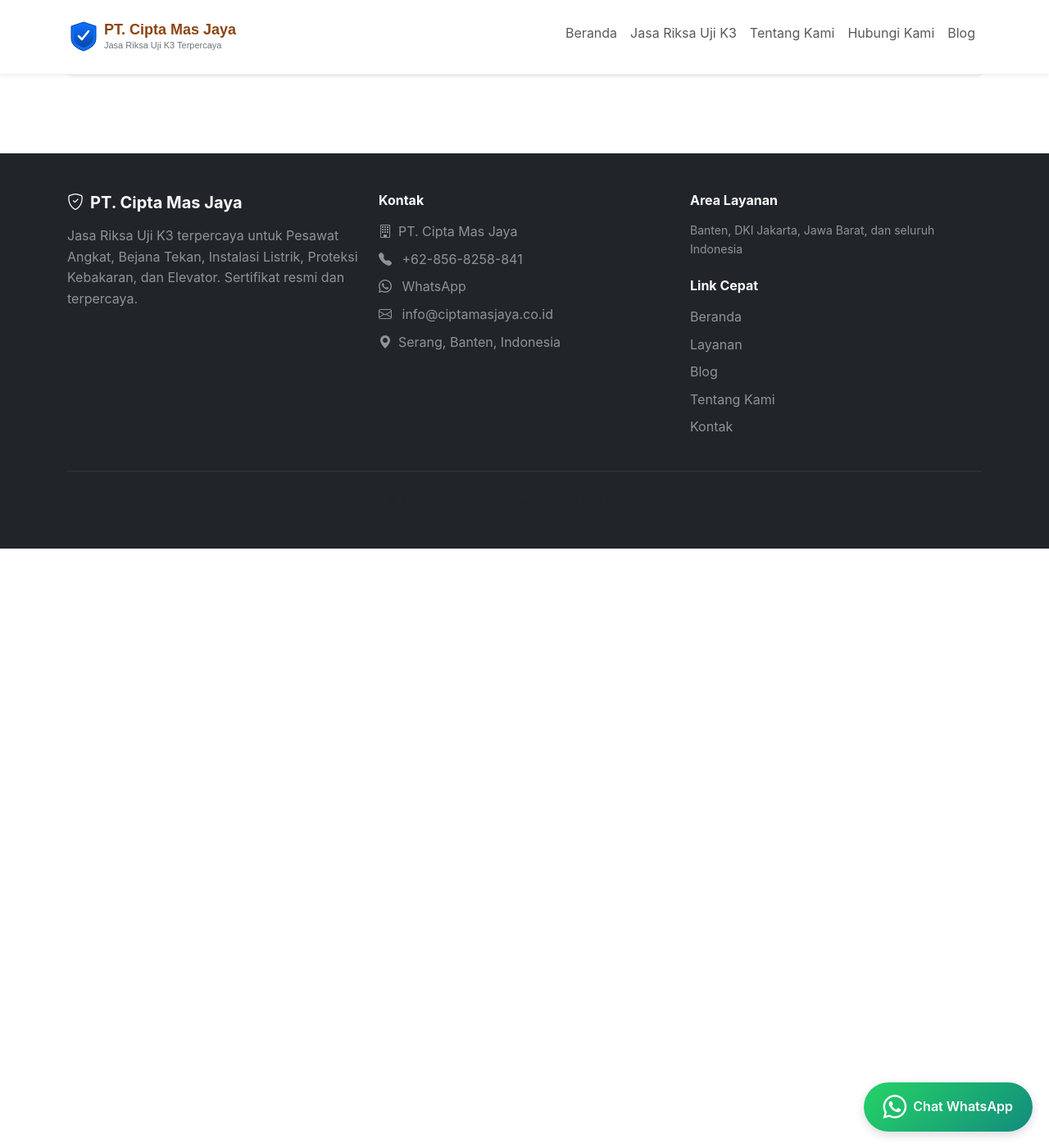
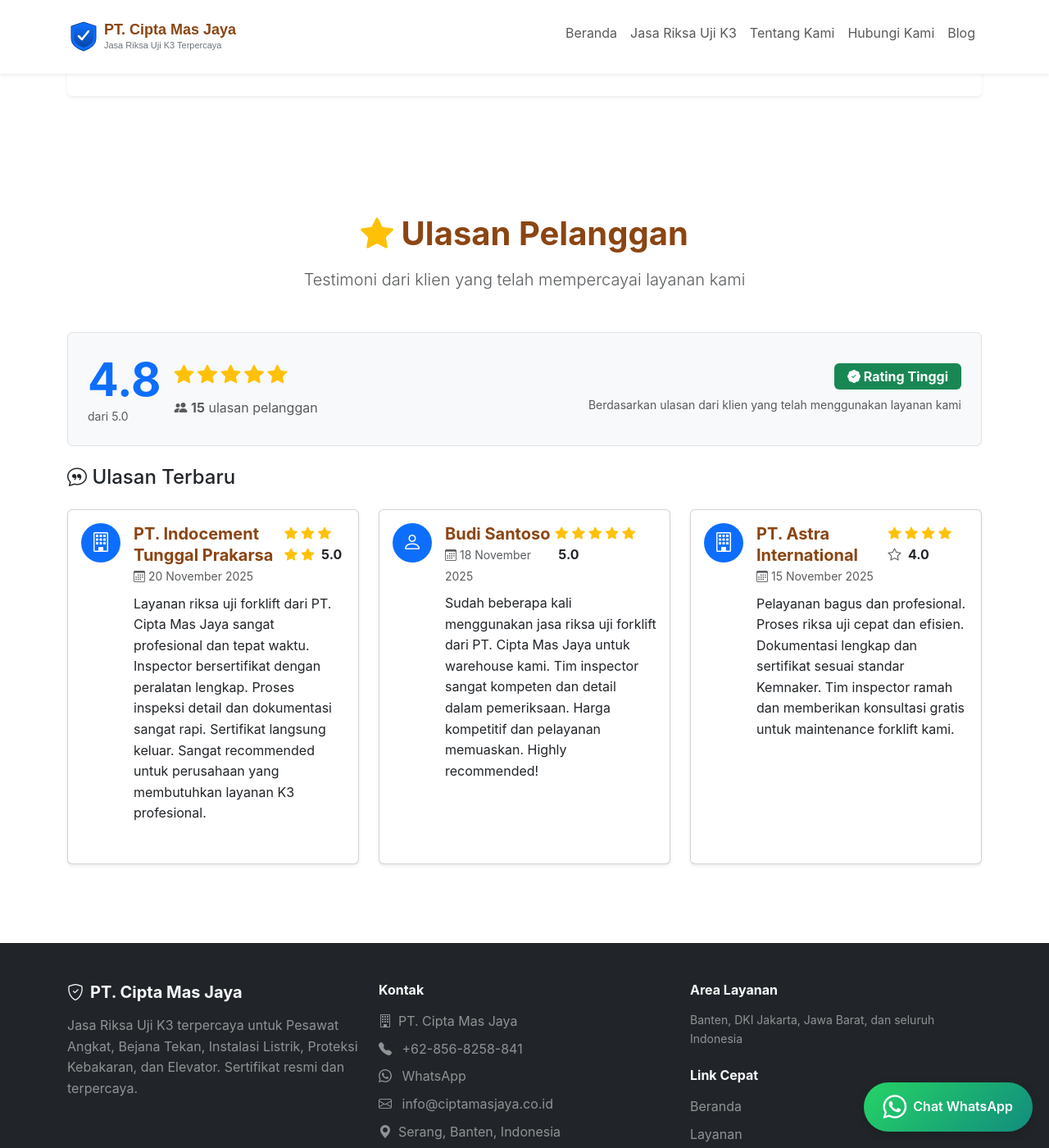
Before and after one commit to ciptamasjaya/cmj.github.io, a Jekyll site: the page built from _services/riksa-uji-pesawat-angkat-angkut/riksa-uji-forklift/riksa-uji-forklift.md, in a window 1280 px wide and 1400 px high, scrolled down 1003 px. Shown: the whole window at 82% size. Built offline with Jekyll 4.4.1, drawn with Linux system fonts in a browser that asks for light colours; some of the changed text lies outside the part shown.

Commit message:
Add review system with Schema.org markup and Drupal naming convention
Features:
   - Add reviews block with aggregate rating and individual review cards
   - Add minimalist rating badges (displayed below carousel and next to category)
   - Add Schema.org structured data for Service reviews and AggregateRating
   - Implement equal-height review cards with Bootstrap flexbox
   - Add sample review data to forklift service page (rating 4.8, 3 reviews)

   Components (Drupal naming convention):
   - component--aggregate-rating.html: Overall rating display with stars
   - component--rating-badge.html: Minimalist inline rating badge
   - component--review-card.html: Individual review card with author/date/rating

   Block Template:
   - block--reviews.html: Complete reviews section block

   Schema:
   - schema--service-reviews.html: Schema.org Service with reviews and ratings

   Modified:
   - node--service.html: Add rating badges (2 locations) and reviews block
   - riksa-uji-forklift.md: Add rating, review_count, reviews data, custom_schema

   All files follow Drupal naming convention with proper prefixes.

```diff
--- /dev/null
+++ b/_includes/block-templates/block--reviews.html
@@ -0,0 +1,102 @@
+{% comment %}
+============================================================================
+Block Template: Reviews
+============================================================================
+
+@file        block--reviews.html
+@path        _includes/block-templates/block--reviews.html
+@description Complete reviews block with aggregate rating and review cards
+@version     1.0.0
+@date        2025-11-24
+
+Features:
+---------
+- H2 section heading
+- Aggregate rating display (overall score + review count)
+- Individual review cards (displays first 3 reviews)
+- Responsive layout with Bootstrap grid
+- Schema.org structured data support
+
+Frontmatter Structure Required:
+--------------------------------
+rating: 4.8
+review_count: 15
+reviews:
+  - author: "John Doe"
+    author_type: "Person"
+    rating: 5
+    date: "2025-11-20"
+    review: "Pelayanan sangat profesional..."
+  - author: "PT. Contoh Perusahaan"
+    author_type: "Organization"
+    rating: 4
+    date: "2025-11-18"
+    review: "Layanan bagus, tepat waktu..."
+
+Usage:
+------
+1. Add review data to page frontmatter
+2. Add schema to custom_schema:
+   custom_schema:
+     - schema/schema--service-reviews.html
+3. Include block in page:
+   {% include block-templates/block--reviews.html %}
+
+============================================================================
+{% endcomment %}
+
+{% if page.rating and page.reviews %}
+<section id="reviews" class="block--reviews my-5 py-5 bg-white">
+  <div class="container">
+
+    <!-- Section Header -->
+    <div class="text-center mb-5">
+      <h2 class="display-6 fw-bold mb-3">
+        <i class="bi bi-star-fill text-warning"></i>
+        Ulasan Pelanggan
+      </h2>
+      <p class="lead text-muted">
+        Testimoni dari klien yang telah mempercayai layanan kami
+      </p>
+    </div>
+
+    <!-- Aggregate Rating -->
+    {% include components/reviews/component--aggregate-rating.html
+       rating=page.rating
+       review_count=page.review_count
+    %}
+
+    <!-- Individual Reviews (Show first 3) -->
+    <div class="reviews-list mt-4">
+      <h3 class="h4 mb-4">
+        <i class="bi bi-chat-quote"></i>
+        Ulasan Terbaru
+      </h3>
+      <div class="row row-cols-1 row-cols-lg-3 g-4">
+        {% for review in page.reviews limit:3 %}
+        <div class="col">
+          {% include components/reviews/component--review-card.html
+             author=review.author
+             author_type=review.author_type
+             rating=review.rating
+             date=review.date
+             review=review.review
+             avatar=review.avatar
+          %}
+        </div>
+        {% endfor %}
+      </div>
+    </div>
+
+    {% if page.reviews.size > 3 %}
+    <div class="text-center mt-4">
+      <p class="text-muted">
+        <i class="bi bi-info-circle"></i>
+        Menampilkan 3 dari {{ page.reviews.size }} ulasan
+      </p>
+    </div>
+    {% endif %}
+
+  </div>
+</section>
+{% endif %}
--- /dev/null
+++ b/_includes/components/reviews/component--aggregate-rating.html
@@ -0,0 +1,79 @@
+{% comment %}
+============================================================================
+Component: Aggregate Rating Display
+============================================================================
+
+@file        component--aggregate-rating.html
+@path        _includes/components/reviews/component--aggregate-rating.html
+@description Display aggregate rating with stars, score, and review count
+@version     1.0.0
+@date        2025-11-24
+
+Parameters:
+-----------
+- rating: Average rating value (required, e.g., 4.8)
+- review_count: Total number of reviews (required)
+- show_breakdown: Show rating breakdown (optional, default: false)
+
+Usage:
+------
+{% include components/reviews/component--aggregate-rating.html
+   rating=4.8
+   review_count=15
+%}
+
+============================================================================
+{% endcomment %}
+
+{% assign rating = include.rating | default: 0 %}
+{% assign review_count = include.review_count | default: 0 %}
+{% assign show_breakdown = include.show_breakdown | default: false %}
+
+<div class="aggregate-rating bg-light border rounded p-4 mb-4">
+  <div class="row align-items-center">
+    <div class="col-md-6 text-center text-md-start mb-3 mb-md-0">
+      <div class="d-flex align-items-center justify-content-center justify-content-md-start">
+        <div class="rating-score me-3">
+          <div class="display-4 fw-bold text-primary mb-0">{{ rating }}</div>
+          <div class="text-muted small">dari 5.0</div>
+        </div>
+        <div class="rating-stars">
+          <div class="mb-2">
+            {% assign full_stars = rating | floor %}
+            {% assign decimal = rating | minus: full_stars %}
+            {% assign has_half = false %}
+            {% if decimal >= 0.3 and decimal < 0.8 %}
+              {% assign has_half = true %}
+            {% elsif decimal >= 0.8 %}
+              {% assign full_stars = full_stars | plus: 1 %}
+            {% endif %}
+
+            {% for i in (1..5) %}
+              {% if i <= full_stars %}
+                <i class="bi bi-star-fill text-warning fs-4"></i>
+              {% elsif has_half and i == full_stars | plus: 1 %}
+                <i class="bi bi-star-half text-warning fs-4"></i>
+              {% else %}
+                <i class="bi bi-star text-muted fs-4"></i>
+              {% endif %}
+            {% endfor %}
+          </div>
+          <div class="text-muted">
+            <i class="bi bi-people-fill"></i>
+            <strong>{{ review_count }}</strong> ulasan pelanggan
+          </div>
+        </div>
+      </div>
+    </div>
+    <div class="col-md-6">
+      <div class="rating-summary text-center text-md-end">
+        <div class="badge bg-success fs-6 px-3 py-2 mb-2">
+          <i class="bi bi-patch-check-fill"></i> Rating Tinggi
+        </div>
+        <p class="mb-0 small text-muted">
+          Berdasarkan ulasan dari klien yang telah menggunakan layanan kami
+        </p>
+      </div>
+    </div>
+  </div>
+</div>
--- /dev/null
+++ b/_includes/components/reviews/component--rating-badge.html
@@ -0,0 +1,78 @@
+{% comment %}
+============================================================================
+Component: Rating Badge (Minimalist)
+============================================================================
+
+@file        component--rating-badge.html
+@path        _includes/components/reviews/component--rating-badge.html
+@description Minimalist inline rating display with stars and review count
+@version     1.0.0
+@date        2025-11-24
+
+Parameters:
+-----------
+- rating: Average rating value (required, e.g., 4.8)
+- review_count: Total number of reviews (required)
+- size: Badge size - "sm" | "md" | "lg" (default: "md")
+- style: Display style - "inline" | "badge" (default: "inline")
+
+Usage:
+------
+{% include components/reviews/component--rating-badge.html
+   rating=4.8
+   review_count=15
+   size="sm"
+%}
+
+============================================================================
+{% endcomment %}
+
+{% assign rating = include.rating | default: 0 %}
+{% assign review_count = include.review_count | default: 0 %}
+{% assign size = include.size | default: "md" %}
+{% assign style = include.style | default: "inline" %}
+
+{% comment %} Set size classes {% endcomment %}
+{% if size == "sm" %}
+  {% assign text_size = "small" %}
+  {% assign icon_size = "" %}
+{% elsif size == "lg" %}
+  {% assign text_size = "fs-5" %}
+  {% assign icon_size = "fs-5" %}
+{% else %}
+  {% assign text_size = "" %}
+  {% assign icon_size = "" %}
+{% endif %}
+
+{% if style == "badge" %}
+<div class="rating-badge badge bg-warning text-dark d-inline-flex align-items-center gap-1 {{ text_size }}">
+  <i class="bi bi-star-fill"></i>
+  <span class="fw-bold">{{ rating }}</span>
+  <span class="text-muted">({{ review_count }})</span>
+</div>
+{% else %}
+<div class="rating-badge-inline d-inline-flex align-items-center gap-1 {{ text_size }}">
+  {% comment %} Generate stars {% endcomment %}
+  {% assign full_stars = rating | floor %}
+  {% assign decimal = rating | minus: full_stars %}
+  {% assign has_half = false %}
+  {% if decimal >= 0.3 and decimal < 0.8 %}
+    {% assign has_half = true %}
+  {% elsif decimal >= 0.8 %}
+    {% assign full_stars = full_stars | plus: 1 %}
+  {% endif %}
+
+  {% for i in (1..5) %}
+    {% if i <= full_stars %}
+      <i class="bi bi-star-fill text-warning {{ icon_size }}"></i>
+    {% elsif has_half and i == full_stars | plus: 1 %}
+      <i class="bi bi-star-half text-warning {{ icon_size }}"></i>
+    {% else %}
+      <i class="bi bi-star text-warning {{ icon_size }}"></i>
+    {% endif %}
+  {% endfor %}
+
+  <span class="fw-bold text-dark ms-1">{{ rating }}</span>
+  <span class="text-muted">({{ review_count }} ulasan)</span>
+</div>
+{% endif %}
--- /dev/null
+++ b/_includes/components/reviews/component--review-card.html
@@ -0,0 +1,77 @@
+{% comment %}
+============================================================================
+Component: Review Card
+============================================================================
+
+@file        component--review-card.html
+@path        _includes/components/reviews/component--review-card.html
+@description Individual review card with author, rating, date, and review text
+@version     1.0.0
+@date        2025-11-24
+
+Parameters:
+-----------
+- author: Review author name (required)
+- author_type: "Person" or "Organization" (default: "Person")
+- rating: Rating value 1-5 (required)
+- date: Review date (required)
+- review: Review text content (required)
+- avatar: Optional avatar image URL
+
+Usage:
+------
+{% include components/reviews/component--review-card.html
+   author="John Doe"
+   rating=5
+   date="2025-11-20"
+   review="Excellent service..."
+%}
+
+============================================================================
+{% endcomment %}
+
+{% assign author = include.author | default: "Anonymous" %}
+{% assign author_type = include.author_type | default: "Person" %}
+{% assign rating = include.rating | default: 5 %}
+{% assign date = include.date %}
+{% assign review_text = include.review %}
+{% assign avatar = include.avatar %}
+
+<div class="review-card card shadow-sm mb-3 h-100">
+  <div class="card-body d-flex flex-column">
+    <div class="d-flex align-items-start mb-3">
+      <div class="me-3">
+        {% if avatar %}
+        <img src="{{ avatar }}" alt="{{ author }}" class="rounded-circle" width="48" height="48">
+        {% else %}
+        <div class="rounded-circle bg-primary text-white d-flex align-items-center justify-content-center" style="width: 48px; height: 48px;">
+          <i class="bi bi-{% if author_type == 'Organization' %}building{% else %}person{% endif %} fs-4"></i>
+        </div>
+        {% endif %}
+      </div>
+      <div class="flex-grow-1">
+        <div class="d-flex justify-content-between align-items-start mb-2">
+          <div>
+            <h5 class="review-author mb-0">{{ author }}</h5>
+            <small class="text-muted">
+              <i class="bi bi-calendar3"></i> {{ date | date: "%d %B %Y" }}
+            </small>
+          </div>
+          <div class="review-rating">
+            {% for i in (1..5) %}
+              {% if i <= rating %}
+                <i class="bi bi-star-fill text-warning"></i>
+              {% else %}
+                <i class="bi bi-star text-muted"></i>
+              {% endif %}
+            {% endfor %}
+            <span class="ms-1 fw-bold">{{ rating }}.0</span>
+          </div>
+        </div>
+        <div class="review-text flex-grow-1">
+          <p class="mb-0">{{ review_text }}</p>
+        </div>
+      </div>
+    </div>
+  </div>
+</div>
--- a/_layouts/node--service.html
+++ b/_layouts/node--service.html
@@ -62,15 +62,36 @@ by page--service.html wrapper, NOT in this node template.
     <!-- Service Carousel -->
     <div class="col-lg-4 mb-4">
       {% include reusable/block--service-carousel.html max_height="400px" %}
+
+      {% if page.rating and page.review_count %}
+      <div class="mt-3 text-center">
+        {% include components/reviews/component--rating-badge.html
+           rating=page.rating
+           review_count=page.review_count
+           size="md"
+        %}
+      </div>
+      {% endif %}
     </div>
 
     <!-- Service Info -->
     <div class="col-lg-8">
       <h1 class="display-5 fw-bold text-primary mb-3">{{ page.title }}</h1>
 
-      {% if page.category %}
-      <span class="badge bg-primary mb-3">{{ page.category }}</span>
-      {% endif %}
+      <div class="mb-3 d-flex align-items-center gap-2 flex-wrap">
+        {% if page.category %}
+        <span class="badge bg-primary">{{ page.category }}</span>
+        {% endif %}
+
+        {% if page.rating and page.review_count %}
+        <span class="text-muted">•</span>
+        {% include components/reviews/component--rating-badge.html
+           rating=page.rating
+           review_count=page.review_count
+           size="sm"
+        %}
+        {% endif %}
+      </div>
 
       {% if page.description %}
       <p class="lead text-muted">{{ page.description }}</p>
@@ -111,6 +132,12 @@ by page--service.html wrapper, NOT in this node template.
   </div>
   {% endif %}
 
-  <!-- CTA Section will be added as reusable block -->
+</div>
 
-</div>
+<!-- Reviews Section (Outside container for full-width background) -->
+{% if page.rating and page.reviews %}
+  {% include block-templates/block--reviews.html %}
+{% endif %}
+
+<!-- CTA Section will be added as reusable block -->
+<div class="container">
--- a/_services/riksa-uji-pesawat-angkat-angkut/riksa-uji-forklift/riksa-uji-forklift.md
+++ b/_services/riksa-uji-pesawat-angkat-angkut/riksa-uji-forklift/riksa-uji-forklift.md
@@ -28,6 +34,28 @@ intro:
   h1: "Riksa Uji Forklift - Jasa Inspeksi K3 Profesional"
   para_1: "Riksa uji forklift merupakan pemeriksaan dan pengujian keselamatan terhadap forklift yang wajib dilakukan secara berkala sesuai Peraturan Menteri Ketenagakerjaan Nomor 8 Tahun 2020. Pemeriksaan ini bertujuan untuk memastikan forklift beroperasi dengan aman dan sesuai standar keselamatan kerja yang berlaku."
   para_2: "PT. Cipta Mas Jaya sebagai PJK3 (Perusahaan Jasa Keselamatan dan Kesehatan Kerja) yang telah mendapat izin resmi dari Kementerian Ketenagakerjaan RI, menyediakan layanan riksa uji forklift yang komprehensif dengan tim inspector bersertifikat dan peralatan testing yang terkalibrasi. Kami melayani berbagai jenis forklift termasuk counterbalance, reach truck, dan stacker untuk memastikan keselamatan operasional di tempat kerja Anda."
+
+# ============================================================================
+# REVIEWS DATA
+# ============================================================================
+reviews:
+  - author: "PT. Indocement Tunggal Prakarsa"
+    author_type: "Organization"
+    rating: 5
+    date: "2025-11-20"
+    review: "Layanan riksa uji forklift dari PT. Cipta Mas Jaya sangat profesional dan tepat waktu. Inspector bersertifikat dengan peralatan lengkap. Proses inspeksi detail dan dokumentasi sangat rapi. Sertifikat langsung keluar. Sangat recommended untuk perusahaan yang membutuhkan layanan K3 profesional."
+
+  - author: "Budi Santoso"
+    author_type: "Person"
+    rating: 5
+    date: "2025-11-18"
+    review: "Sudah beberapa kali menggunakan jasa riksa uji forklift dari PT. Cipta Mas Jaya untuk warehouse kami. Tim inspector sangat kompeten dan detail dalam pemeriksaan. Harga kompetitif dan pelayanan memuaskan. Highly recommended!"
+
+  - author: "PT. Astra International"
+    author_type: "Organization"
+    rating: 4
+    date: "2025-11-15"
+    review: "Pelayanan bagus dan profesional. Proses riksa uji cepat dan efisien. Dokumentasi lengkap dan sertifikat sesuai standar Kemnaker. Tim inspector ramah dan memberikan konsultasi gratis untuk maintenance forklift kami."
 
 ---
 
```
Also changed, not shown: other parts of _services/riksa-uji-pesawat-angkat-angkut/riksa-uji-forklift/riksa-uji-forklift.md (+8 -2 lines), _includes/schema/schema--service-reviews.html (added, +95 -0 lines).
